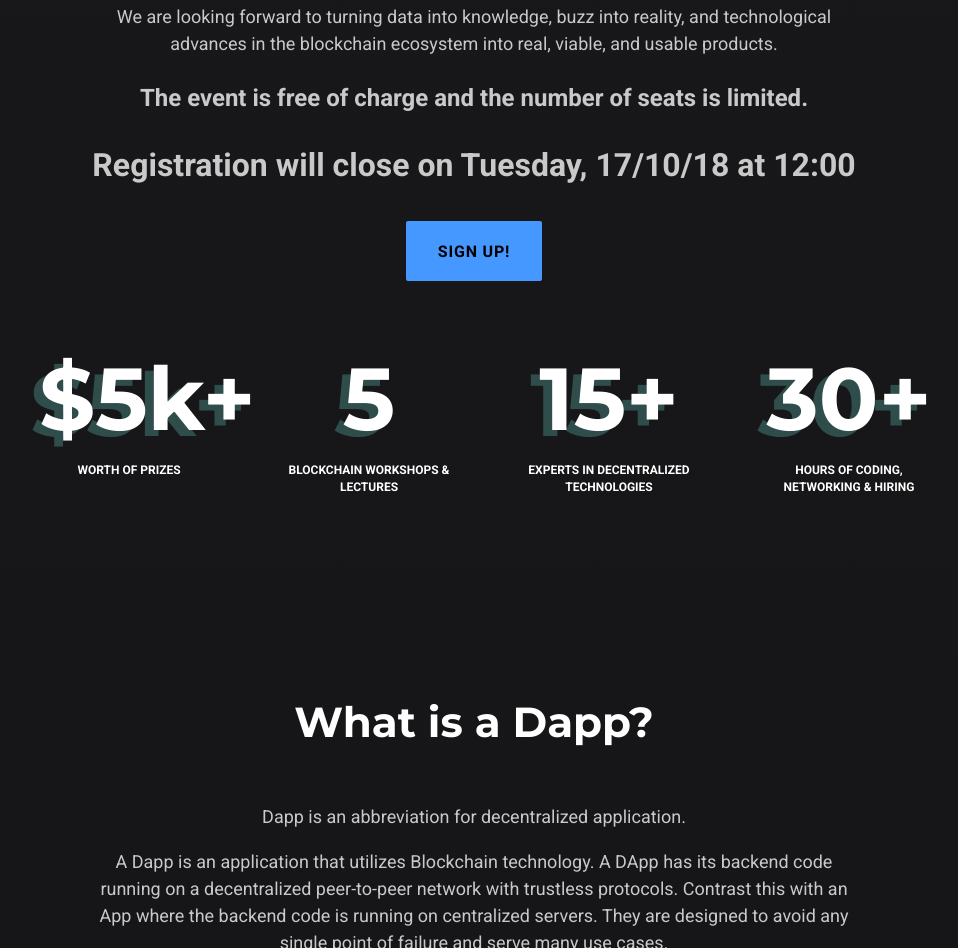
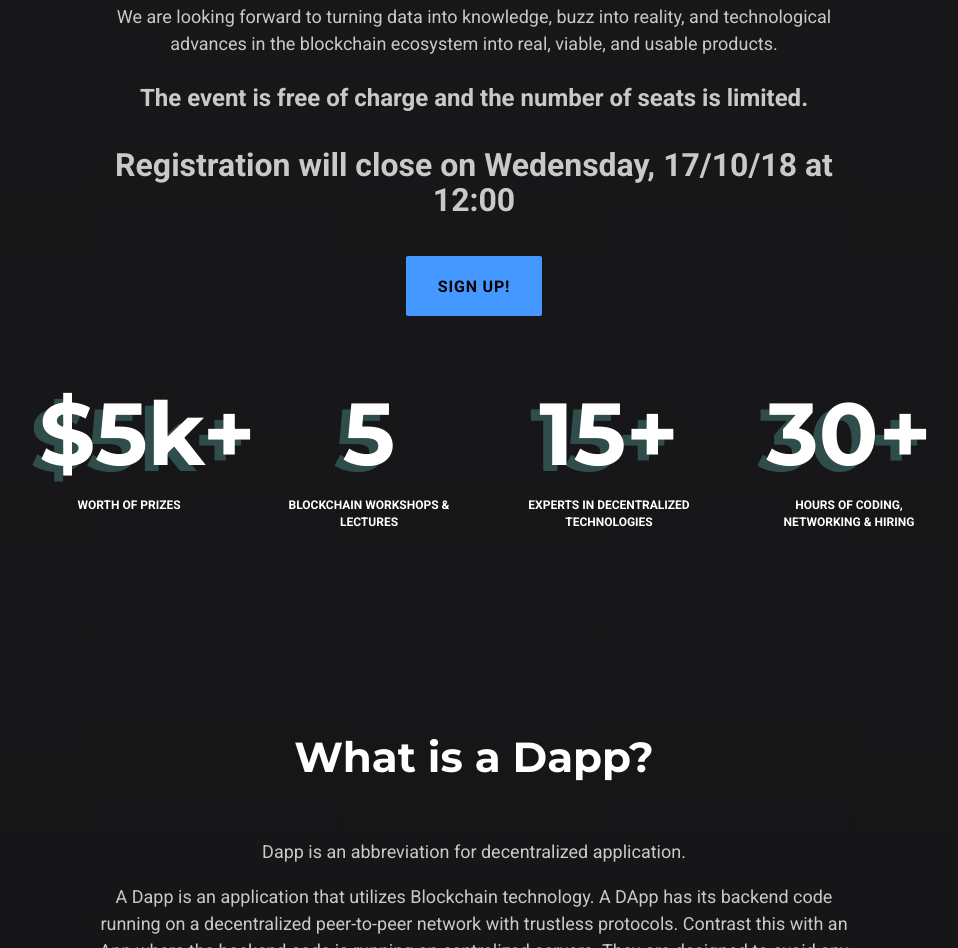
Before and after one commit to DappWorks/Dappathon, a website: page dappathon.html in a window 1280 px wide. Shown: the part 1373-2321 px from the top of the page, without its empty margins (166-1124 px from the left). Drawn offline with Linux system fonts and the light colour scheme; some packages are replaced by stand-ins of ours.

Commit message:
Change date

```diff
--- a/dappathon.html
+++ b/dappathon.html
@@ -179,7 +179,7 @@
                 blockchain ecosystem into real, viable, and usable products. </p>
 
               <h1>The event is free of charge and the number of seats is limited.</h1>
-              <h2>Registration will close on Tuesday, 17/10/18 at 12:00</h2>
+              <h2>Registration will close on Wedensday, 17/10/18 at 12:00</h2>
               </p>
               <form action="https://docs.google.com/forms/d/e/1FAIpQLSfSx5PYeRFkZIKTRxjmFna8YoL3scK7D5oemVmSoiHxx42AIQ/viewform?usp=sf_link"
                 target="_blank">
```
